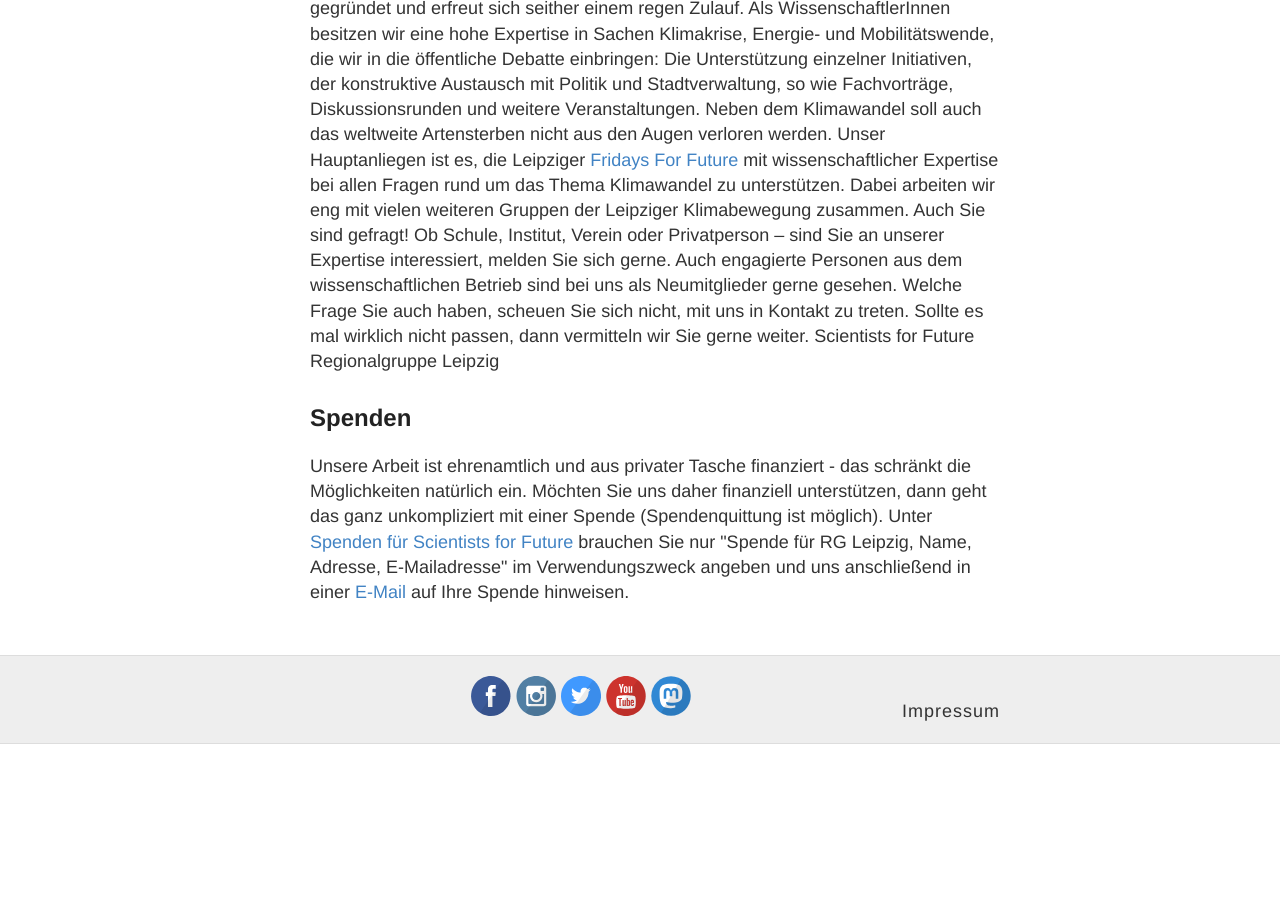
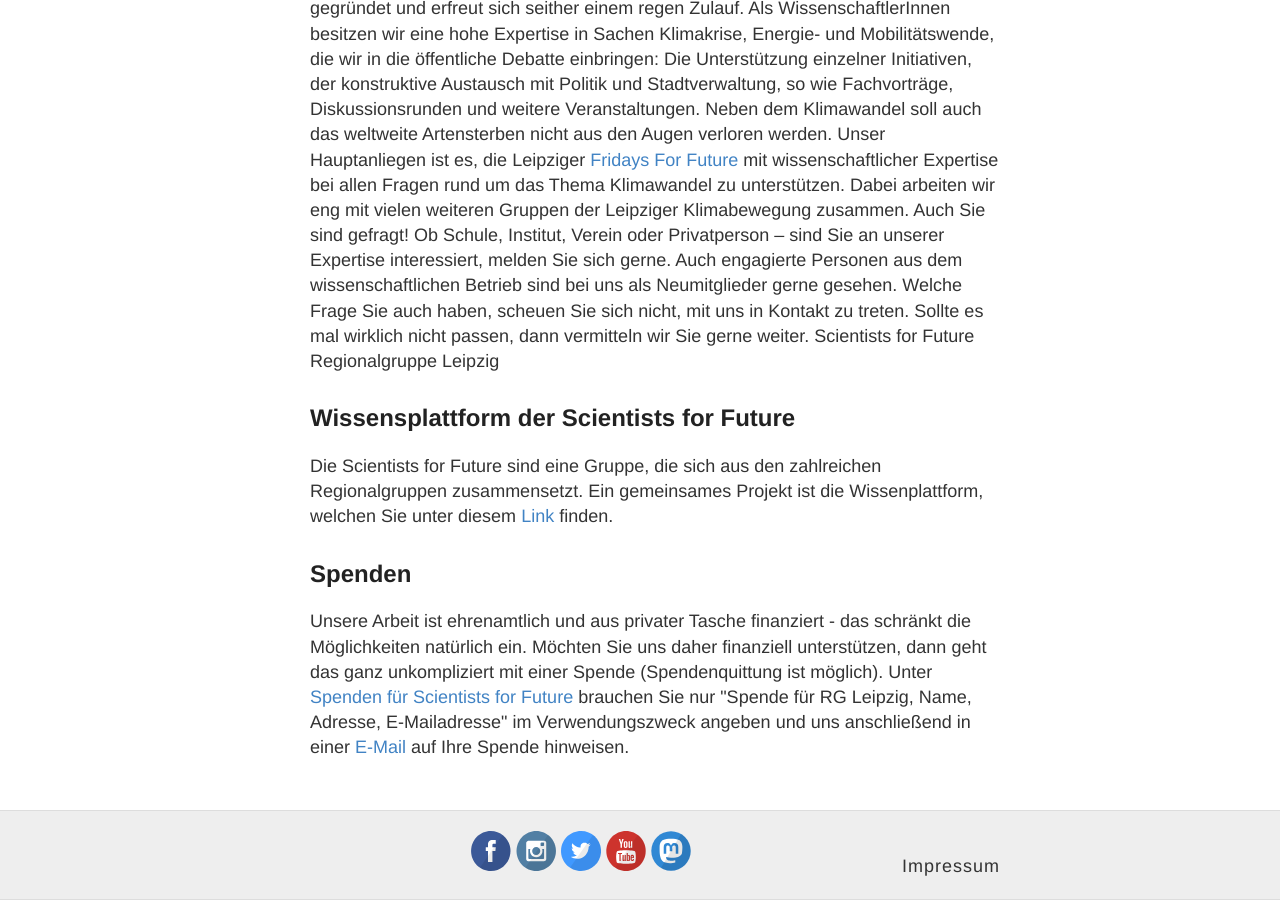
Before and after one commit to s4f-leipzig/s4f-leipzig.github.io, a Jekyll site: the page built from index.md, in a window 1280 px wide and 900 px high, scrolled down 828 px. Built offline with Jekyll 4.4.1, drawn with Linux system fonts in a browser that asks for light colours; before the commit the page ends 1572 px from its top, so only the background shows below that.

Commit message:
Update index.md

```diff
--- a/index.md
+++ b/index.md
@@ -20,6 +20,11 @@ Ob Schule, Institut, Verein oder Privatperson – sind Sie an unserer Expertise
 Scientists for Future Regionalgruppe Leipzig
 
 
+<h2>Wissensplattform der Scientists for Future</h2>
+
+Die Scientists for Future sind eine Gruppe, die sich aus den zahlreichen Regionalgruppen zusammensetzt. Ein gemeinsames Projekt ist die Wissenplattform, welchen Sie unter diesem <a target="blank" href="https://info-de.scientists4future.org/">Link</a> finden.
+
+
 <h2>Spenden</h2>
 
 Unsere Arbeit ist ehrenamtlich und aus privater Tasche finanziert - das schränkt die Möglichkeiten natürlich ein. Möchten Sie uns daher finanziell unterstützen, dann geht das ganz unkompliziert mit einer Spende (Spendenquittung ist möglich). Unter <a href="https://de.scientists4future.org/ueber-uns/spenden/">Spenden für Scientists for Future</a> brauchen Sie nur "Spende für RG Leipzig, Name, Adresse, E-Mailadresse" im Verwendungszweck angeben und uns anschließend in einer <a href="mailto:leipzig@scientists4future.org">E-Mail</a> auf Ihre Spende hinweisen.
```
